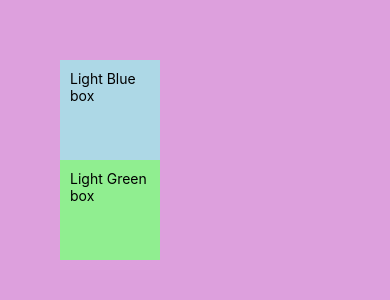
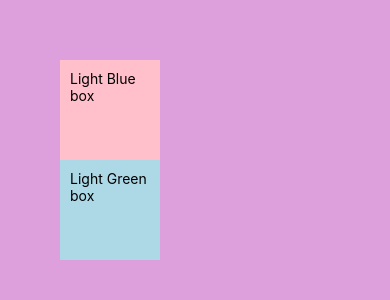
Before and after one commit to ajmal-junaid/STYLING_REACT_NATIVE, a React Native app: screen / in a window 390 px wide. Shown: the top 300 px of the page. Built offline with nearby package versions, Linux system fonts and the light colour scheme.

Commit message:
completed

```diff
--- a/App.js
+++ b/App.js
@@ -3,10 +3,10 @@
 export default function App() {
   return (
     <View style={styles.container}>
-      <View style={styles.lightBlueBox}>
+      <View style={[styles.lightGreenBg, styles.box]}>
         <Text styles={styles.title}>Light Blue box</Text>
       </View>
-      <View style={styles.lightGreenBox}>
+      <View style={[ styles.box, styles.lightBlueBg]}>
         <Text styles={styles.title}>Light Green box</Text>
       </View>
     </View>
@@ -15,16 +15,17 @@
 
 export const styles = StyleSheet.create({
   container: { flex: 1, backgroundColor: "plum", padding: 60 },
-  lightBlueBox: {
-    backgroundColor: "lightblue",
+  box: {
     width: 100,
     height: 100,
-    padding: 10
+    padding: 10,
+    backgroundColor: "pink"
   },
-  lightGreenBox: {
+  lightBlueBg: {
+    backgroundColor: "lightblue",
+
+  },
+  lightGreenBg: {
     backgroundColor: "lightgreen",
-    width: 100,
-    height: 100,
-    padding: 10
   },
 });
```
